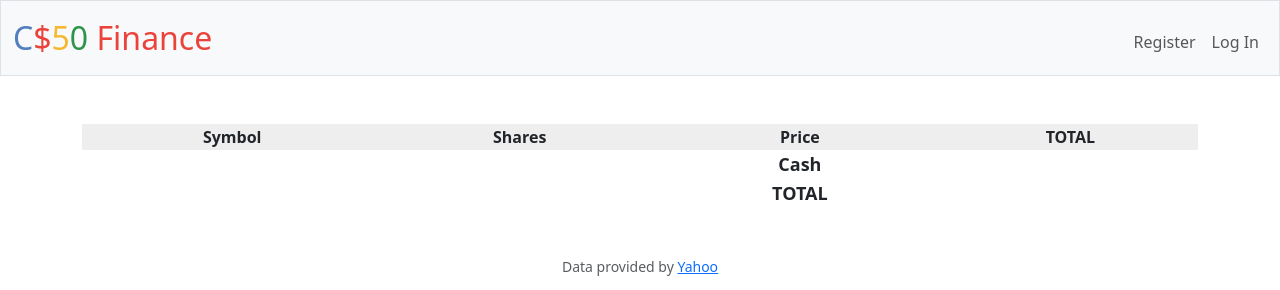
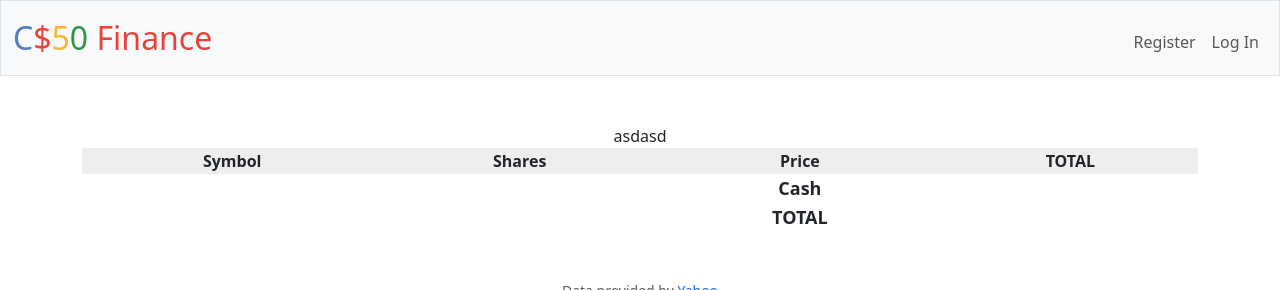
Before and after one commit to martinhild/CS50-my-solutions, a Flask app: template finance/templates/index.html in a window 1280 px wide. Shown: the top 290 px of the page. Run offline with Flask 3, Linux system fonts and the light colour scheme; the template is opened without the code that fills it, so the values that code supplies are empty; some libraries are stand-ins or nearby versions.

Commit message:
Mon, Feb 12, 2024, 9:53 AM +01:00

```diff
--- a/finance/templates/index.html
+++ b/finance/templates/index.html
@@ -6,6 +6,8 @@
 
 {% block main %}
 
+asdasd
+<br>
 
     <table style="width:100%">
         <tr>
```
